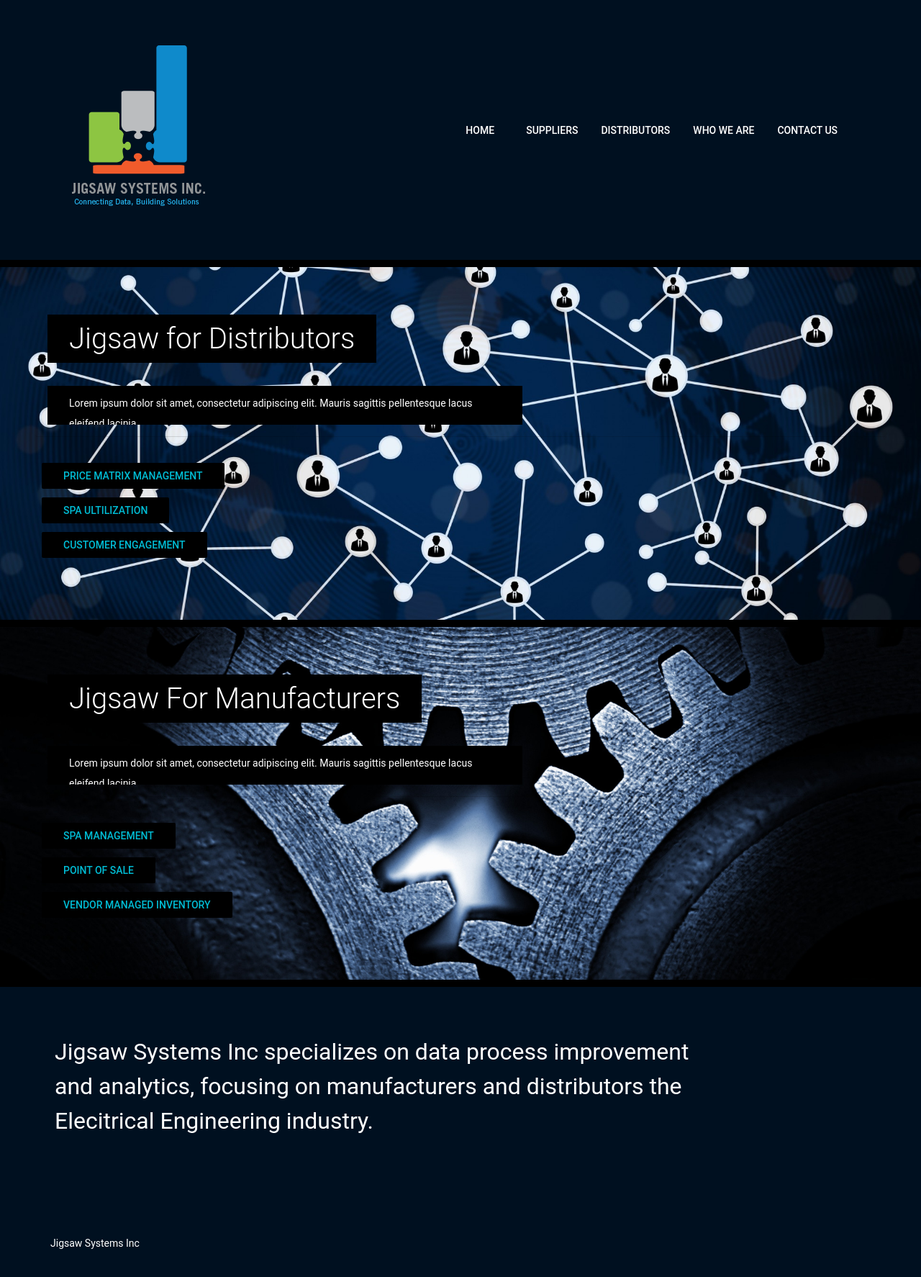
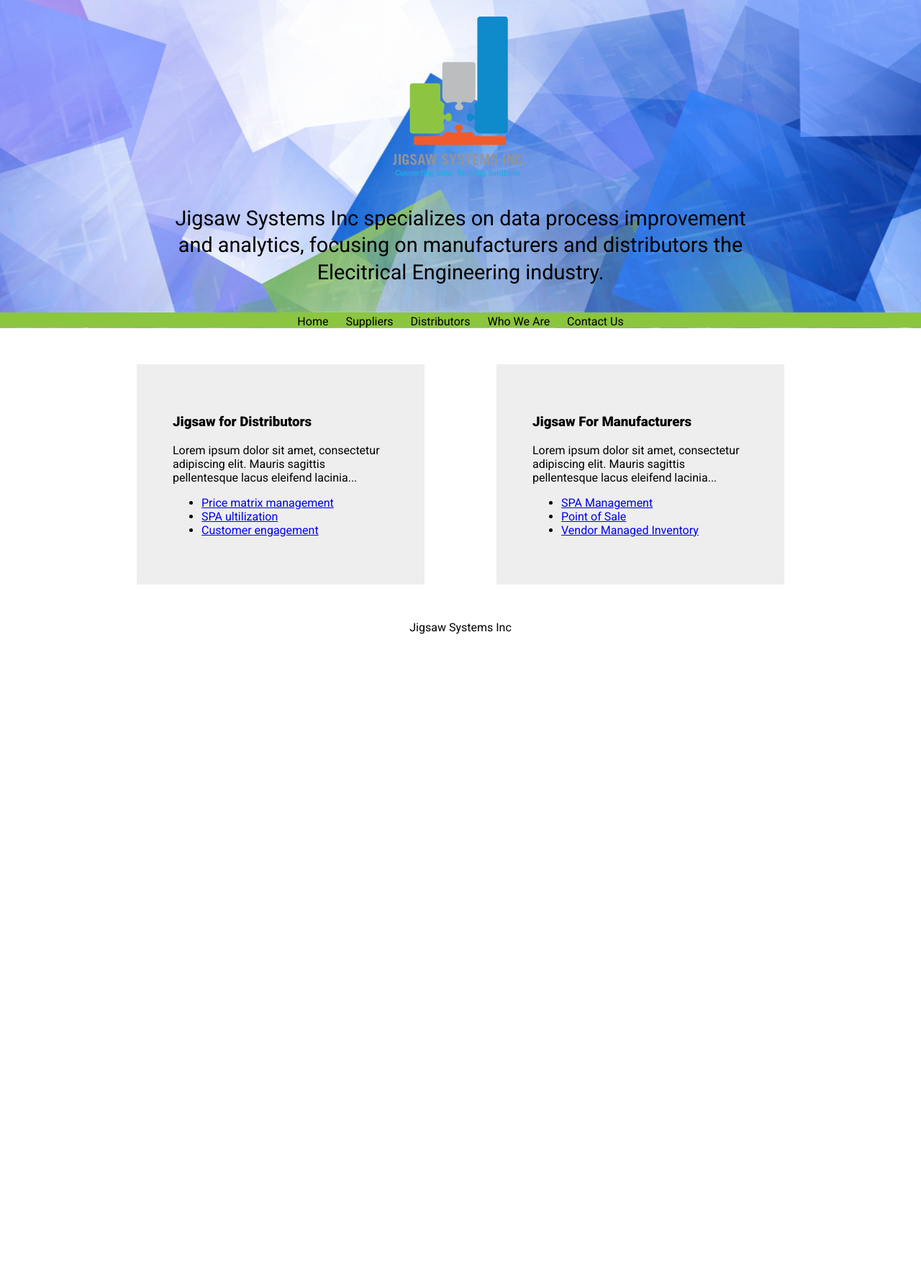
Before and after one commit to Codefully/jigsaw-redo, a Jekyll site: the page built from index.md, in a window 1280 px wide. Shown: the top 1774 px of the page at 72% size. Built offline with Jekyll 4.4.1, drawn with Linux system fonts in a browser that asks for light colours; nearby versions of some CDN libraries.

Commit message:
update UI

```diff
--- a/_includes/card1.html
+++ b/_includes/card1.html
@@ -1,24 +1,20 @@
 
 
-<div class="demo-card-wide mdl-card mdl-card-1">
-  <div class="mdl-card__title">
-    <h2 class="mdl-card__title-text">Jigsaw for Distributors</h2>
-  </div>
-  <div class="mdl-card__supporting-text">
+<div>
+  <h3>Jigsaw for Distributors</h3>
+  <p>
     Lorem ipsum dolor sit amet, consectetur adipiscing elit.
     Mauris sagittis pellentesque lacus eleifend lacinia...
-  </div>
-  <div class="mdl-card__actions">
-    <ul class="demo-list-item mdl-list">
-      <li class="mdl-list__item">
-        <a href='{{ "/distributor-price-margin/" | prepend:site.baseurl }}' class="mdl-button">Price matrix management</a>
-      </li>
-      <li class="mdl-list__item">
-        <a href='{{ "/distributor-spa-analytics/" | prepend:site.baseurl }}' class="mdl-button">SPA ultilization</a>
-      </li>
-      <li class="mdl-list__item">
-        <a href='{{ "/distributor-inventory/" | prepend:site.baseurl }}' class="mdl-button">Customer engagement</a>
-      </li>
-    </ul>
-  </div>
+  </p>
+  <ul>
+    <li>
+      <a href='{{ "/distributor-price-margin/" | prepend:site.baseurl }}'>Price matrix management</a>
+    </li>
+    <li>
+      <a href='{{ "/distributor-spa-analytics/" | prepend:site.baseurl }}'>SPA ultilization</a>
+    </li>
+    <li>
+      <a href='{{ "/distributor-inventory/" | prepend:site.baseurl }}'>Customer engagement</a>
+    </li>
+  </ul>
 </div>
--- a/_includes/card2.html
+++ b/_includes/card2.html
@@ -1,30 +1,26 @@
 
 
-<div class="demo-card-wide mdl-card mdl-card-2">
-  <div class="mdl-card__title">
-    <h2 class="mdl-card__title-text">Jigsaw For Manufacturers</h2>
-  </div>
-  <div class="mdl-card__supporting-text">
+<div>
+  <h3>Jigsaw For Manufacturers</h3>
+  <p>
     Lorem ipsum dolor sit amet, consectetur adipiscing elit.
     Mauris sagittis pellentesque lacus eleifend lacinia...
-  </div>
-  <div class="mdl-card__actions">
-    <ul class="demo-list-item mdl-list">
-      <li class="mdl-list__item">
-        <a href='{{ "/manufacturer-spa/" | prepend: site.baseurl }}' class="mdl-button">
+  </p>
+  <ul>
+    <li>
+      <a href='{{ "/manufacturer-spa/" | prepend: site.baseurl }}'>
         SPA Management
       </a>
     </li>
-      <li class="mdl-list__item">
-        <a href='{{ "/manufacturer-pos/" | prepend: site.baseurl }}' class="mdl-button">
+    <li>
+      <a href='{{ "/manufacturer-pos/" | prepend: site.baseurl }}'>
         Point of Sale
       </a>
     </li>
-      <li class="mdl-list__item">
-        <a href='{{ "/manufacturer-inventory/" | prepend: site.baseurl }}' class="mdl-button">
+    <li>
+      <a href='{{ "/manufacturer-inventory/" | prepend: site.baseurl }}'>
         Vendor Managed Inventory
       </a>
     </li>
   </ul>
 </div>
-</div>
--- a/_includes/head.html
+++ b/_includes/head.html
@@ -32,20 +32,11 @@
 
 <!-- SEO: If your mobile URL is different from the desktop URL, add a canonical link to the desktop page https://developers.google.com/webmasters/smartphone-sites/feature-phones -->
 <!--
-<link rel="canonical" href="http://www.example.com/">
+<link rel="canonical" href="http://www.jigsawsystemsinc.com/">
 -->
-
-<!-- Material Design Lite page styles:
-You can choose other color schemes from the CDN, more info here http://www.getmdl.io/customize/index.html
-Format: material.color1-color2.min.css, some examples:
-material.red-teal.min.css
-material.blue-orange.min.css
-material.purple-indigo.min.css
--->
-<link rel="stylesheet" href="https://code.getmdl.io/1.1.3/material.indigo-pink.min.css">
 
 <!-- Material Design icons -->
 <link rel="stylesheet" href="https://fonts.googleapis.com/icon?family=Material+Icons">
 
 <!-- Your styles -->
-<link rel="stylesheet" href='{{ "/assets/main.css" | prepend:site.baseurl }}'>
+<link rel="stylesheet" href='{{ "/assets/base.css" | prepend:site.baseurl }}'>
--- a/_includes/header.html
+++ b/_includes/header.html
@@ -1,28 +1,28 @@
 
 
-<header class="mdl-layout__header mdl-layout__header--scroll">
-  <div class="mdl-layout__header-row">
-    <a class="mdl-layout-title" href='{{ "/" | prepend: site.baseurl }}'>
-      <img class="logo" src='{{ "/assets/jigsaw-logo.png" | prepend:site.baseurl }}' alt="Jigsaw">
-    </a>
-    <div class="mdl-layout-spacer"></div>
-    <nav class="mdl-navigation">
-      <a class="mdl-button" href='{{ "/" | prepend: site.baseurl }}'>HOME</a>
-      <!-- <a class="mdl-button" href="/suppliers/">Suppliers</a> -->
-      <button id="menu-suppliers" class="mdl-button mdl-js-button">Suppliers</button>
-      <div class="mdl-menu mdl-menu--bottom-left mdl-js-menu mdl-js-ripple-effect" for="menu-suppliers">
-        <a href='{{ "/manufacturer-spa/" | prepend: site.baseurl }}' class="mdl-menu__item">SPA Management</a>
-        <a href='{{ "/manufacturer-pos/" | prepend: site.baseurl }}' class="mdl-menu__item">Point of Sale</a>
-        <a href='{{ "/manufacturer-inventory/" | prepend: site.baseurl }}' class="mdl-menu__item">Vendor Managed Inventory</a>
-      </div>
-      <button id="menu-distributors" class="mdl-button mdl-js-button">Distributors</button>
-      <div class="mdl-menu mdl-menu--bottom-left mdl-js-menu mdl-js-ripple-effect" for="menu-distributors">
-        <a href='{{ "/distributor-price-margin/" | prepend: site.baseurl }}' class="mdl-menu__item">Price matrix management</a>
-        <a href='{{ "/distributor-spa-analytics/" | prepend: site.baseurl }}' class="mdl-menu__item">SPA ultilization</a>
-        <a href='{{ "/distributor-inventory/" | prepend: site.baseurl }}' class="mdl-menu__item">Customer engagement</a>
-      </div>
-      <a class="mdl-button" href='{{ "/about" | prepend: site.baseurl }}'>Who We Are</a>
-      <a class="mdl-button" href='{{ "/contact-us" | prepend: site.baseurl }}'>Contact Us</a>
-    </nav>
-  </div>
+<header>
+  <a class="logo" href='{{ "/" | prepend: site.baseurl }}'>
+    <img src='{{ "/assets/jigsaw-logo.png" | prepend:site.baseurl }}' alt="Jigsaw Systems Inc">
+  </a>
+  <h2>
+    Jigsaw Systems Inc specializes on data process improvement and analytics,
+    focusing on manufacturers and distributors the Elecitrical Engineering industry.
+  </h2>
+  <nav>
+    <a href='{{ "/" | prepend: site.baseurl }}'>Home</a>
+    <a id="menu-suppliers">Suppliers</a>
+    <div for="menu-suppliers">
+      <a href='{{ "/manufacturer-spa/" | prepend: site.baseurl }}'>SPA Management</a>
+      <a href='{{ "/manufacturer-pos/" | prepend: site.baseurl }}'>Point of Sale</a>
+      <a href='{{ "/manufacturer-inventory/" | prepend: site.baseurl }}'>Vendor Managed Inventory</a>
+    </div>
+    <a id="menu-distributors">Distributors</a>
+    <div for="menu-distributors">
+      <a href='{{ "/distributor-price-margin/" | prepend: site.baseurl }}'>Price matrix management</a>
+      <a href='{{ "/distributor-spa-analytics/" | prepend: site.baseurl }}'>SPA ultilization</a>
+      <a href='{{ "/distributor-inventory/" | prepend: site.baseurl }}'>Customer engagement</a>
+    </div>
+    <a href='{{ "/about" | prepend: site.baseurl }}'>Who We Are</a>
+    <a href='{{ "/contact-us" | prepend: site.baseurl }}'>Contact Us</a>
+  </nav>
 </header>
--- a/_layouts/home.html
+++ b/_layouts/home.html
@@ -3,20 +3,13 @@
   <head>
     {% include head.html %}
   </head>
-  <body class="mdl-demo mdl-base">
-    <div class="mdl-layout mdl-js-layout">
-      {% include header.html %}
-      <main class="mdl-layout__content">
-        {% include card1.html %}
-        {% include card2.html %}
-        {% include card3.html %}
-      </main>
-      {% include footer.html %}
-    </div>
-    <script src="https://code.getmdl.io/1.1.3/material.min.js"></script>
-    <!-- build:js scripts/main.min.js -->
-    <script src="/assets/main.js"></script>
-    <!-- endbuild -->
+  <body>
+    {% include header.html %}
+    <main>
+      {% include card1.html %}
+      {% include card2.html %}
+    </main>
+    {% include footer.html %}
     {% include analytics.html %}
   </body>
 </html>
--- /dev/null
+++ b/assets/base.scss
@@ -0,0 +1,58 @@
+---
+---
+
+@import url('//fonts.googleapis.com/css?family=Roboto:100,400,900');
+
+body {
+  font-family: 'Roboto', sans-serif;
+  background: #FFF;
+  margin: 0;
+  box-sizing: border-box;
+}
+
+header {
+  // padding: 50px;
+  background: url("{{ '/assets/header-1.jpg' | prepend:site.baseurl }}") 50% 100% no-repeat;
+  // background-size: cover;
+  text-align: center;
+  .logo {
+    display: inline-block;
+    margin: 20px;
+  }
+  h2 {
+    font-weight: 400;
+    font-size: 1.8em;
+    max-width: 800px;
+    margin: 0 auto;
+    line-height: 1.3;
+  }
+  nav {
+    margin-top: 40px;
+    a {
+      color: #000;
+      text-decoration: none;
+      margin: 0 10px;
+      display: inline-block;
+    }
+    div {
+      display: none;
+    }
+  }
+}
+
+main {
+  max-width: 1000px;
+  margin: 0 auto;
+  overflow: hidden;
+  > div {
+    background: #EEE;
+    width: 300px;
+    float: left;
+    padding: 50px;
+    margin: 50px;
+  }
+}
+
+footer {
+  text-align: center;
+}
```
Also changed, not shown: assets/header-1.jpg (added), assets/jigsaw-logo-2.png (added). Lines whose indentation alone changed are shown as unchanged.
